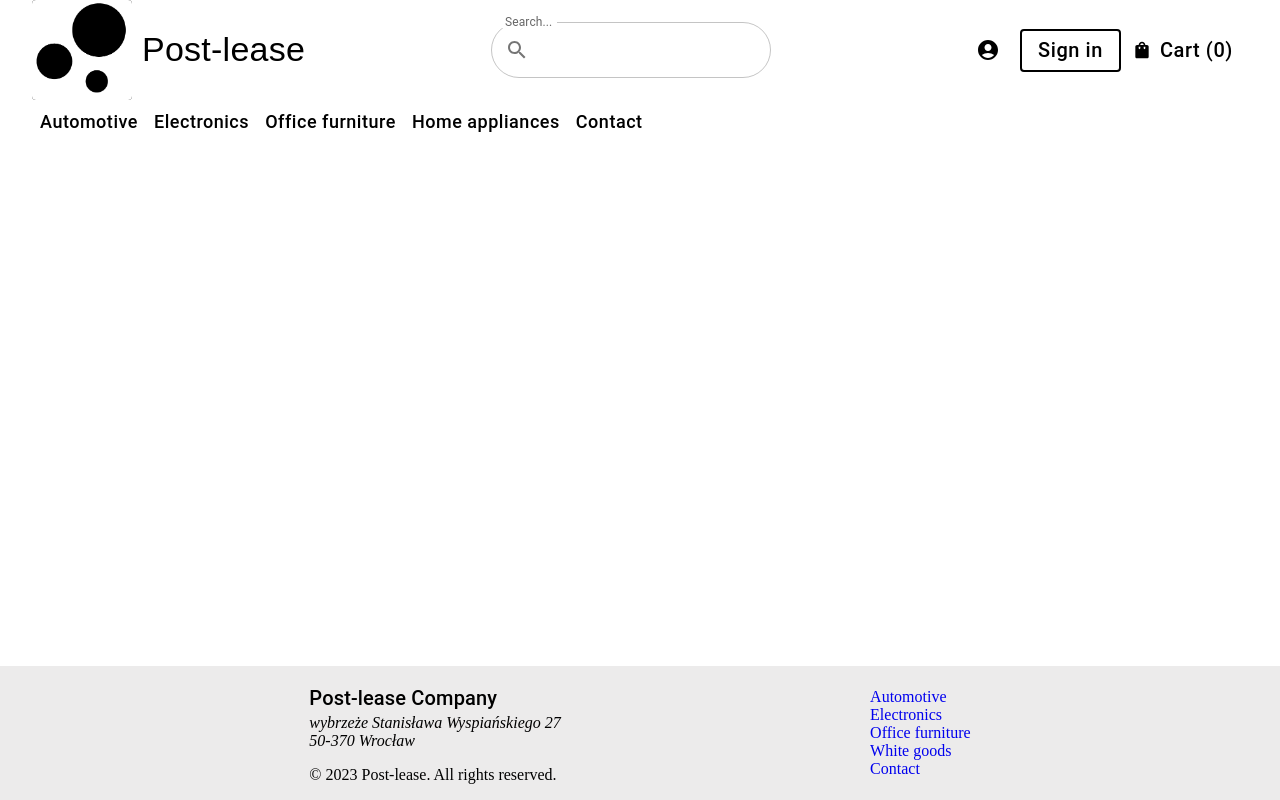
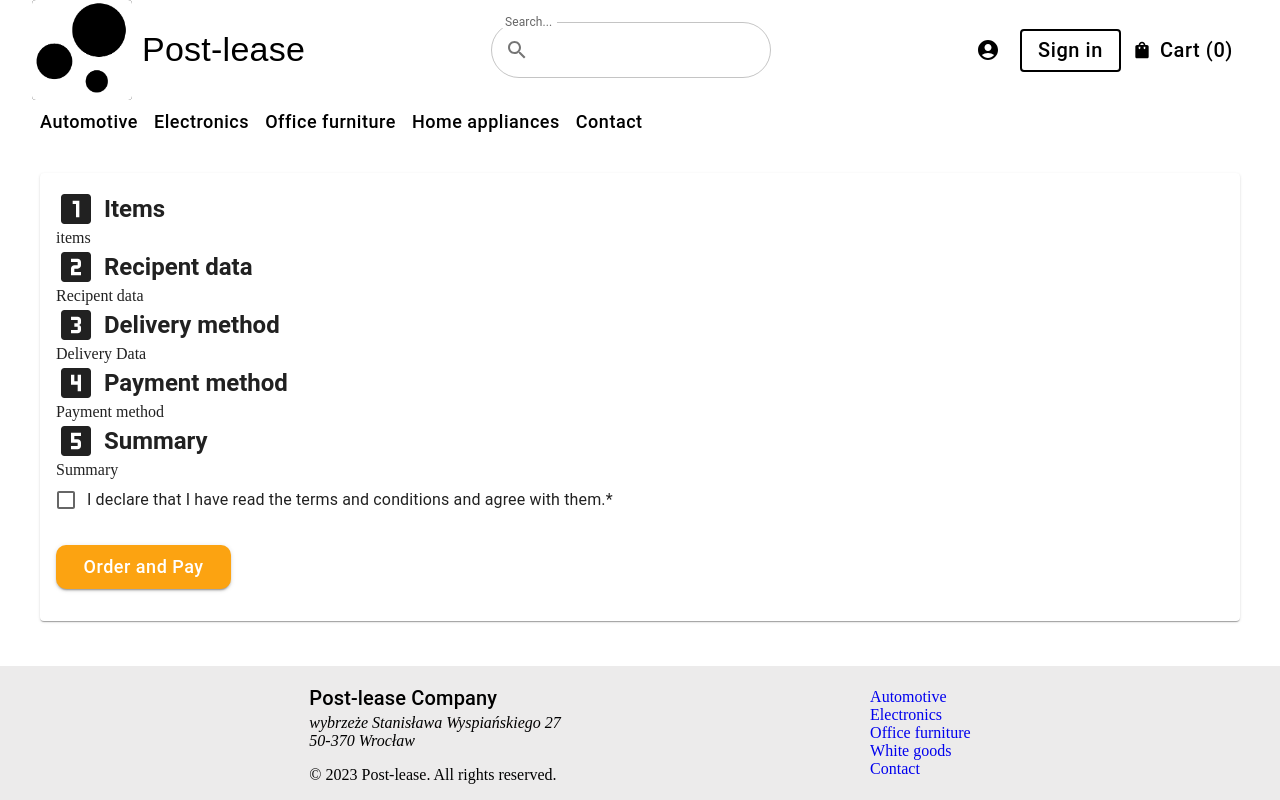
Before and after one commit to Kacper-Sleziak/eCommerce-application, a React (Create React App) app in the folder frontend/: page /cart in a window 1280 px wide. Built offline with nearby package versions, Linux system fonts and the light colour scheme.

Commit message:
Cart page added

```diff
--- /dev/null
+++ b/frontend/src/features/Cart/DeliveryData.tsx
@@ -0,0 +1,7 @@
+import React from 'react'
+
+const DeliveryData = () => {
+  return <div>Delivery Data</div>
+}
+
+export default DeliveryData
--- /dev/null
+++ b/frontend/src/features/Cart/ItemsToBuy.tsx
@@ -0,0 +1,7 @@
+import React from 'react'
+
+const ItemsToBuy = () => {
+  return <div>items</div>
+}
+
+export default ItemsToBuy
--- /dev/null
+++ b/frontend/src/features/Cart/PaymentMethod.tsx
@@ -0,0 +1,7 @@
+import React from 'react'
+
+const PaymentMethod = () => {
+  return <div>Payment method</div>
+}
+
+export default PaymentMethod
--- /dev/null
+++ b/frontend/src/features/Cart/RecipentData.tsx
@@ -0,0 +1,7 @@
+import React from 'react'
+
+const RecipentData = () => {
+  return <div>Recipent data</div>
+}
+
+export default RecipentData
--- /dev/null
+++ b/frontend/src/features/Cart/Summary.tsx
@@ -0,0 +1,7 @@
+import React from 'react'
+
+const Summary = () => {
+  return <div>Summary</div>
+}
+
+export default Summary
--- /dev/null
+++ b/frontend/src/pages/Cart.tsx
@@ -0,0 +1,96 @@
+import React from 'react'
+import {
+  Box,
+  Button,
+  Card,
+  Checkbox,
+  FormControlLabel,
+  Typography,
+} from '@mui/material'
+import LooksOneIcon from '@mui/icons-material/LooksOne'
+import LooksTwoIcon from '@mui/icons-material/LooksTwo'
+import Looks3Icon from '@mui/icons-material/Looks3'
+import Looks4Icon from '@mui/icons-material/Looks4'
+import Looks5Icon from '@mui/icons-material/Looks5'
+import ItemsToBuy from '../features/Cart/ItemsToBuy'
+import DeliveryData from '../features/Cart/DeliveryData'
+import PaymentMethod from '../features/Cart/PaymentMethod'
+import RecipentData from '../features/Cart/RecipentData'
+import Summary from '../features/Cart/Summary'
+
+interface NumberedTypographyProps {
+  number: React.ReactElement
+  text: string
+}
+
+const NumberedTypography: React.FC<NumberedTypographyProps> = ({
+  number,
+  text,
+}) => {
+  return (
+    <Box display="flex" alignItems="center">
+      {number}
+      <Typography variant="h5" sx={{ marginLeft: '0.5rem', fontWeight: 600 }}>
+        {text}
+      </Typography>
+    </Box>
+  )
+}
+
+const Cart: React.FC = () => {
+  return (
+    <Card sx={{ display: 'flex', flexDirection: 'column', padding: '1rem' }}>
+      <NumberedTypography
+        number={<LooksOneIcon sx={{ fontSize: 40 }} />}
+        text="Items"
+      />
+      <ItemsToBuy />
+      <NumberedTypography
+        number={<LooksTwoIcon sx={{ fontSize: 40 }} />}
+        text="Recipent data"
+      />
+      <RecipentData />
+      <NumberedTypography
+        number={<Looks3Icon sx={{ fontSize: 40 }} />}
+        text="Delivery method"
+      />
+      <DeliveryData />
+      <NumberedTypography
+        number={<Looks4Icon sx={{ fontSize: 40 }} />}
+        text="Payment method"
+      />
+      <PaymentMethod />
+      <NumberedTypography
+        number={<Looks5Icon sx={{ fontSize: 40 }} />}
+        text="Summary"
+      />
+      <Summary />
+      <FormControlLabel
+        control={<Checkbox value="allowExtraEmails" color="secondary" />}
+        label="I declare that I have read the terms and conditions and agree with them.*"
+      />
+      <Button
+        type="submit"
+        variant="contained"
+        sx={{
+          mt: 3,
+          mb: 2,
+          width: '15%',
+          background: '#FCA311',
+          color: '#FFF',
+          borderRadius: '10px',
+          boxSizing: 'border-box',
+          fontSize: '18px',
+          textTransform: 'none',
+          '&:hover': {
+            background: '#121D35',
+          },
+        }}
+      >
+        Order and Pay
+      </Button>
+    </Card>
+  )
+}
+
+export default Cart
--- a/frontend/src/routes/Router.tsx
+++ b/frontend/src/routes/Router.tsx
@@ -4,6 +4,7 @@ import { ThemeProvider } from '@mui/material/styles'
 import { Box } from '@mui/material'
 import Footer from '../layout/footer/Footer'
 import AddOffer from '../pages/AddOffer'
+import Cart from '../pages/Cart'
 import Contact from '../pages/Contact'
 import Home from '../pages/Home'
 import OfferList from '../pages/OfferList'
@@ -53,6 +54,7 @@ const RouterRoot = () => {
               <Route path="/contact" element={<Contact />} />
               <Route path="/offerdetails" element={<Offer />} />
               <Route path="/signout" element={<SignOut />} />
+              <Route path="/cart" element={<Cart />} />
               <Route
                 element={<AuthRoute user={user} protectionType="noAuth" />}
               >
```
